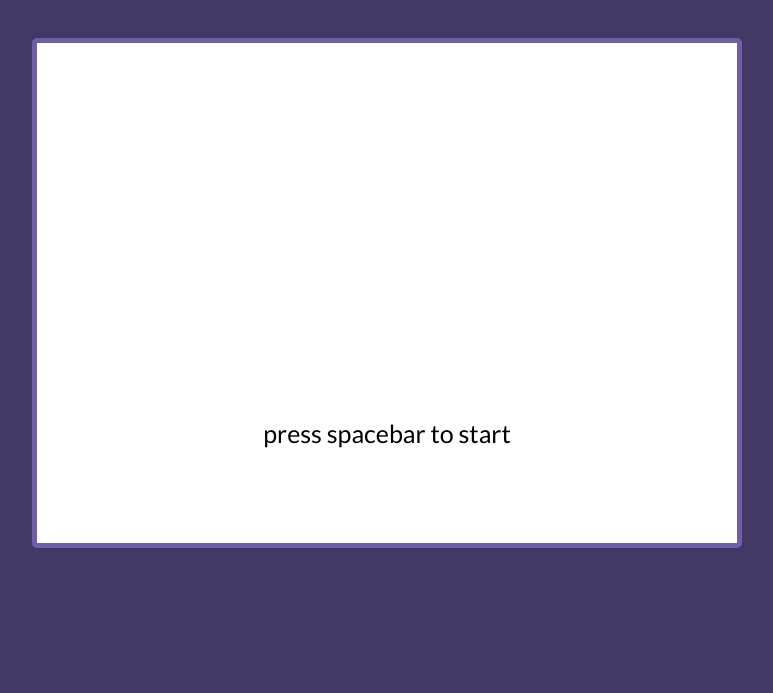
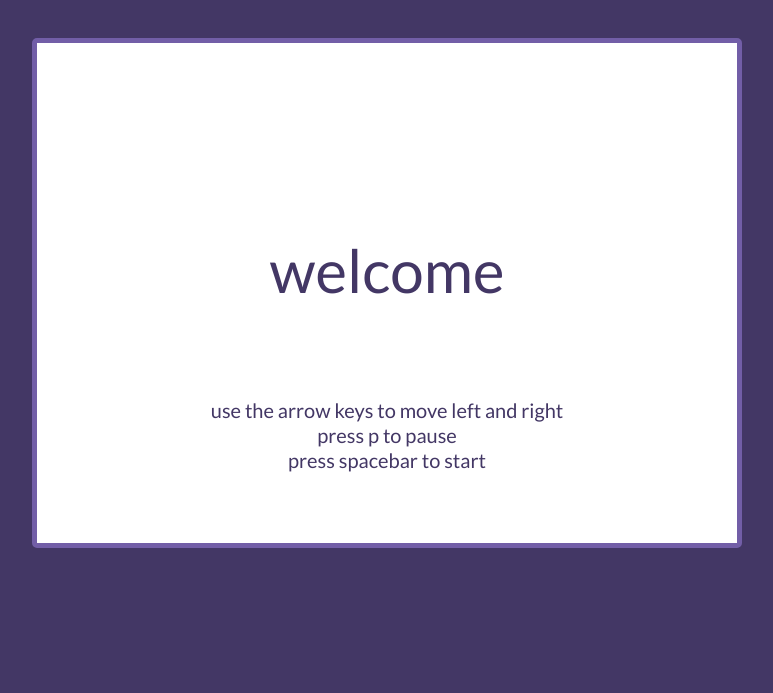
Before and after one commit to jane-le/breakin-bricks, a website built with Parcel: page index.html in a window 1280 px wide. Shown: the part 107-800 px from the top of the page, without its empty margins (253-1026 px from the left). Built offline with nearby package versions, Linux system fonts and the light colour scheme.

Commit message:
Added display of level and life count

```diff
--- a/index.html
+++ b/index.html
@@ -1,22 +1,21 @@
 <!DOCTYPE html>
 <html>
+
 <head>
-    <title>Breakin' Bricks</title>
+	<title>breakin' bricks</title>
 	<meta charset="UTF-8" />
 	<link rel="stylesheet" type="text/css" href="/src/styles.css" />
-    <link
-      href="https://fonts.googleapis.com/css?family=Lato"
-      rel="stylesheet"
-    />
+	<link href="https://fonts.googleapis.com/css?family=Lato" rel="stylesheet" />
 </head>
 
 <body>
 	<heading>
-      <h1>Breakin' Bricks</h1>
+		<h1>breakin' bricks</h1>
 	</heading>
 	<img width="40" id="img-ball" src="assets/images/ball.png" />
 	<img width="40" id="img-brick" src="assets/images/brick.png" />
 	<canvas class="centered" id="gameScreen" width="700" height="500"> </canvas>
 	<script src="src/index.js"></script>
 </body>
+
 </html>
--- a/src/ball.js
+++ b/src/ball.js
@@ -12,8 +12,8 @@ export default class Ball {
 
   reset() {
     this.speed = {
-      x: 4,
-      y: -3
+      x: 5,
+      y: -4
     };
     this.position = {
       x: 10,
--- a/src/brick.js
+++ b/src/brick.js
@@ -6,8 +6,8 @@ export default class Brick {
     this.gameHeight = game.gameHeight;
     this.game = game;
     this.image = document.getElementById("img-brick");
-    this.width = 83 ;
-    this.height = 30;
+    this.width = 83;
+    this.height = 20;
     this.position = position;
     this.markedForDeletion = false;
   }
--- a/src/collisionDetection.js
+++ b/src/collisionDetection.js
@@ -9,15 +9,12 @@ export function detectCollision(ball, gameObject) {
   let bottomOfObject = gameObject.position.y + gameObject.height;
 
   if (
-    bottomOfBall >= topOfObject &&
-    topOfBall <= bottomOfObject &&
-    leftOfBall >= leftSideOfObject &&
-    rightOfBall <= rightSideOfObject
+    bottomOfBall >= topOfObject + 1 &&
+    topOfBall <= bottomOfObject + 1 &&
+    leftOfBall >= leftSideOfObject + 1 &&
+    rightOfBall <= rightSideOfObject + 1
   ) {
     return true;
   }
   return false;
 }
-
-//    (rightOfBall + 1 >= leftSideOfObject && topOfBall <= bottomOfObject) ||
-//  (leftOfBall <= rightSideOfObject + 1 && bottomOfBall >= topOfObject)
--- a/src/game.js
+++ b/src/game.js
@@ -1,15 +1,23 @@
 import Paddle from "/src/paddle";
 import InputHandler from "/src/input";
 import Ball from "/src/ball";
-import Brick from "/src/brick";
-import { buildLevel, level1, level2 } from "/src/levels";
+import {
+  buildLevel,
+  level0,
+  level1,
+  level2,
+  level3,
+  level4,
+  level5
+} from "/src/levels";
 
 const GAMESTATE = {
   PAUSED: 0,
   RUNNING: 1,
   MENU: 2,
   GAMEOVER: 3,
-  NEWLEVEL: 4
+  NEWLEVEL: 4,
+  GAMECOMPLETE: 5
 };
 
 export default class Game {
@@ -22,9 +30,9 @@ export default class Game {
     this.gameObjects = [];
     this.bricks = [];
     this.lives = 3;
-    this.levels = [level1, level2];
+    this.levels = [level0, level1, level2, level3, level4, level5];
     new InputHandler(this.paddle, this);
-    this.currentLevel = 0;
+    this.currentLevel = 1;
   }
   start() {
     if (
@@ -39,11 +47,15 @@ export default class Game {
   }
 
   update(deltaTime) {
-    if (this.lives === 0) this.gamestate = GAMESTATE.GAMEOVER;
+    if (this.lives === 0) {
+      this.gamestate = GAMESTATE.GAMEOVER;
+    }
+    if (this.currentLevel === this.levels.length) {
+      this.gamestate = GAMESTATE.GAMECOMPLETE;
+    }
     if (
       this.gamestate === GAMESTATE.PAUSED ||
-      this.gamestate === GAMESTATE.MENU ||
-      this.gamestate === GAMESTATE.GAMEOVER
+      this.gamestate === GAMESTATE.MENU
     )
       return;
     if (this.bricks.length === 0) {
@@ -54,12 +66,42 @@ export default class Game {
     [...this.gameObjects, ...this.bricks].forEach(object =>
       object.update(deltaTime)
     );
+    //scoreboard
 
     this.bricks = this.bricks.filter(object => !object.markedForDeletion);
   }
 
   draw(ctx) {
     [...this.gameObjects, ...this.bricks].forEach(object => object.draw(ctx));
+
+    //Scoreboard
+    ctx.font = "16px Lato";
+    ctx.fillStyle = "white";
+    ctx.fillText(
+      "Level: " + this.currentLevel,
+      this.gameWidth - 40,
+      this.gameHeight - 40
+    );
+    ctx.fillText(
+      "Lives: " + this.lives,
+      this.gameWidth - 40,
+      this.gameHeight - 20
+    );
+
+    if (this.gamestate === GAMESTATE.GAMECOMPLETE) {
+      ctx.rect(0, 0, this.gameWidth, this.gameHeight);
+      ctx.fillStyle = "rgba(255,255,255)";
+      ctx.fill();
+      ctx.font = "30px Lato";
+      ctx.fillStyle = "#433765";
+      ctx.textAlign = "center";
+      ctx.fillText(
+        "congratulations, you have completed the game",
+        this.gameWidth / 2,
+        this.gameHeight / 2 + 150
+      );
+    }
+
     if (this.gamestate === GAMESTATE.PAUSED) {
       ctx.rect(0, 0, this.gameWidth, this.gameHeight);
       ctx.fillStyle = "rgba(0,0,0,0.5)";
@@ -68,31 +110,46 @@ export default class Game {
       ctx.font = "30px Lato";
       ctx.fillStyle = "white";
       ctx.textAlign = "center";
-      ctx.fillText("paused", this.gameWidth / 2, this.gameHeight / 2 + 150);
+      ctx.fillText("paused", this.gameWidth / 2, this.gameHeight / 2 + 100);
     }
     if (this.gamestate === GAMESTATE.MENU) {
       ctx.rect(0, 0, this.gameWidth, this.gameHeight);
       ctx.fillStyle = "rgba(255,255,255)";
       ctx.fill();
-
-      ctx.font = "25px Lato";
-      ctx.fillStyle = "black";
+      ctx.font = "60px Lato";
+      ctx.fillStyle = "#433765";
       ctx.textAlign = "center";
-      //    ctx.fillText("press p to pause", this.gameWidth / 2, this.gameHeight / 2 + 110);
+      ctx.fillText("welcome", this.gameWidth / 2, this.gameHeight / 2);
+      ctx.font = "20px Lato";
+      ctx.fillText(
+        "use the arrow keys to move left and right",
+        this.gameWidth / 2,
+        this.gameHeight / 2 + 125
+      );
+      ctx.fillText(
+        "press p to pause",
+        this.gameWidth / 2,
+        this.gameHeight / 2 + 150
+      );
       ctx.fillText(
         "press spacebar to start",
         this.gameWidth / 2,
-        this.gameHeight / 2 + 150
+        this.gameHeight / 2 + 175
       );
     }
     if (this.gamestate === GAMESTATE.GAMEOVER) {
       ctx.rect(0, 0, this.gameWidth, this.gameHeight);
-      ctx.fillStyle = "rgba(0,0,0,1)";
+      ctx.fillStyle = "rgba(255,255,255)";
       ctx.fill();
 
       ctx.font = "30px Lato";
-      ctx.fillStyle = "white";
+      ctx.fillStyle = "#433765";
       ctx.textAlign = "center";
+      ctx.fillText(
+        "please refresh the browser to try again",
+        this.gameWidth / 2,
+        this.gameHeight / 2 + 125
+      );
       ctx.fillText("gameover", this.gameWidth / 2, this.gameHeight / 2 + 150);
     }
   }
--- a/src/levels.js
+++ b/src/levels.js
@@ -7,7 +7,7 @@ export function buildLevel(game, level) {
       if (brick === 1) {
         let position = {
           x: 87 * brickIndex,
-          y: 30 + 34 * rowIndex
+          y: 30 + 24 * rowIndex
         };
         bricks.push(new Brick(game, position));
       }
@@ -16,15 +16,42 @@ export function buildLevel(game, level) {
   return bricks;
 }
 
+export const level0 = [
+  [0, 0, 0, 0, 0, 0, 0, 0],
+  [0, 0, 0, 0, 0, 0, 0, 0],
+  [0, 0, 0, 0, 0, 0, 0, 0]
+];
+
 export const level1 = [
   [0, 0, 0, 0, 0, 0, 0, 0],
-  [0, 0, 0, 1, 0, 0, 1, 0],
+  [0, 0, 0, 1, 0, 0, 0, 0],
   [0, 0, 1, 0, 0, 0, 0, 0]
 ];
 
 export const level2 = [
-  [0, 0, 0, 0, 0, 0, 0, 1],
+  [0, 1, 0, 0, 0, 0, 0, 1],
   [0, 0, 0, 0, 0, 0, 0, 0],
   [1, 1, 1, 1, 1, 1, 1, 1],
   [1, 1, 1, 1, 1, 1, 1, 1]
 ];
+
+export const level3 = [
+  [1, 0, 0, 0, 0, 0, 0, 1],
+  [0, 1, 0, 0, 0, 0, 1, 0],
+  [0, 0, 1, 0, 0, 1, 0, 0],
+  [0, 0, 0, 1, 1, 0, 0, 0]
+];
+
+export const level4 = [
+  [0, 0, 1, 0, 0, 1, 0, 0],
+  [0, 0, 0, 0, 0, 0, 0, 0],
+  [0, 1, 0, 0, 0, 0, 1, 0],
+  [0, 1, 1, 1, 1, 1, 1, 0]
+];
+
+export const level5 = [
+  [0, 0, 0, 1, 1, 0, 0, 0],
+  [0, 0, 1, 1, 1, 1, 0, 0],
+  [0, 1, 1, 0, 0, 1, 1, 0],
+  [0, 1, 1, 0, 0, 1, 1, 0]
+];
--- a/src/paddle.js
+++ b/src/paddle.js
@@ -2,7 +2,7 @@ export default class Paddle {
   constructor(game) {
     this.gameWidth = game.gameWidth;
     this.width = 150;
-    this.height = 30;
+    this.height = 20;
     this.maxSpeed = 10;
     this.speed = 0;
 
--- a/src/styles.css
+++ b/src/styles.css
@@ -29,7 +29,7 @@ heading {
   white-space: normal;
   position: fixed;
   left: 50%;
-  top: 80px;
+  top: 50px;
   transform: translate(-50%, -50%);
 }
 
```
Lines whose indentation alone changed are shown as unchanged.
